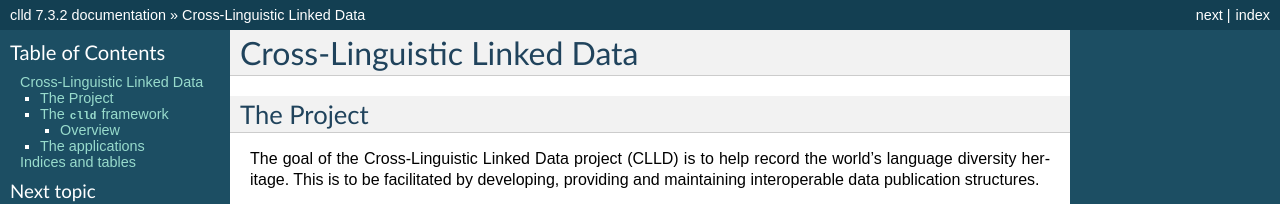
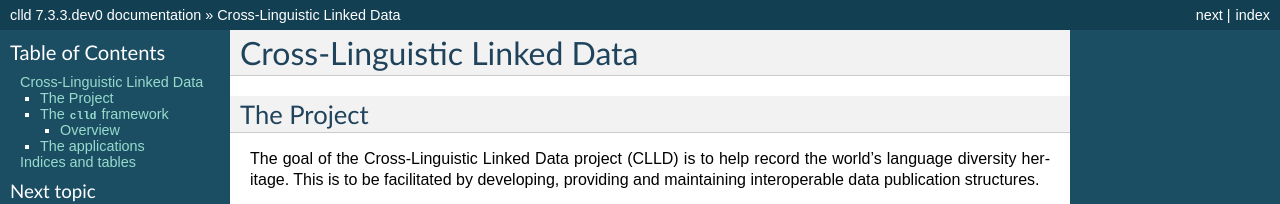
Before and after one commit to clld/clld, a Sphinx documentation site: the page built from docs/index.rst, in a window 1280 px wide and 900 px high. Shown: the top 204 px of the window. Built offline with Sphinx 7.4.7, drawn with Linux system fonts in a browser that asks for light colours; some of the changed text lies outside the part shown.

Commit message:
bump version for development

```diff
--- a/docs/conf.py
+++ b/docs/conf.py
@@ -51,10 +51,10 @@ copyright = u'Max Planck Society'
 # built documents.
 #
 # The full version, including alpha/beta/rc tags.
-release = '7.3.2'
+release = '7.3.3.dev0'
 
 # The short X.Y version.
-version = '7.3.2'
+version = '7.3.3.dev0'
 
 # The language for content autogenerated by Sphinx. Refer to documentation
 # for a list of supported languages.
--- a/setup.py
+++ b/setup.py
@@ -31,7 +31,7 @@ install_requires = [
 
 setup(
     name='clld',
-    version='7.3.2',
+    version='7.3.3.dev0',
     description=(
         'Python library supporting the development of cross-linguistic databases'),
     long_description=open('README.md').read(),
--- a/src/clld/__init__.py
+++ b/src/clld/__init__.py
@@ -3,7 +3,7 @@ import collections
 from clld.db.models import common
 from clld import interfaces
 
-__version__ = "7.3.2"
+__version__ = "7.3.3.dev0"
 
 
 class Resource(collections.namedtuple('Resource', 'name model interface with_index with_rdfdump')):
```
